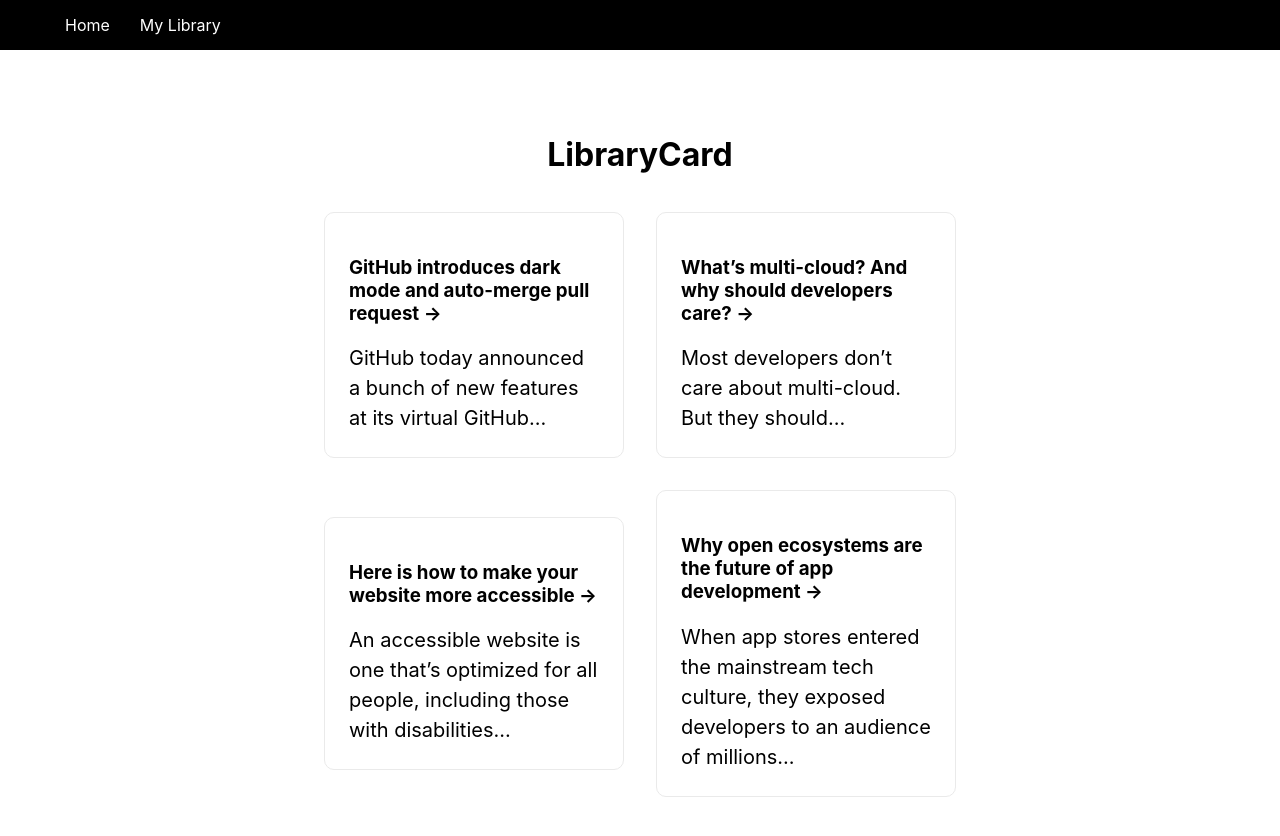
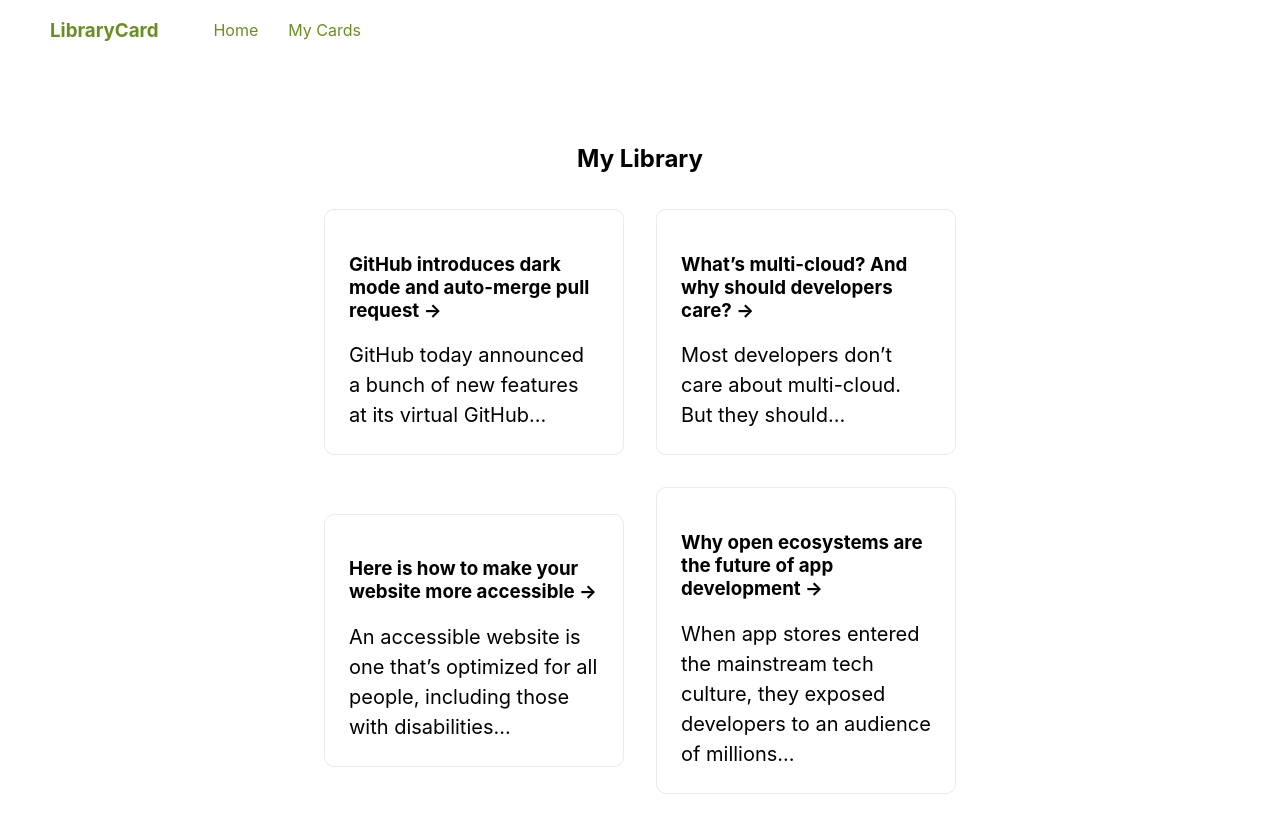
Before and after one commit to OldTubby/next-library, a Next.js app: page / in a window 1280 px wide. Shown: the top 836 px of the page. Built offline with nearby package versions, Linux system fonts and the light colour scheme.

Commit message:
Goofing with colors

```diff
--- a/components/BookDetail.js
+++ b/components/CardDetail.js
@@ -1,7 +1,7 @@
 import Link from 'next/link';
 import libraryStyles from '../styles/MyLibrary.module.css';
 
-const BookDetail = ({ article }) => {
+const CardDetail = ({ article }) => {
   return (
     <Link href='/article/[id]' as={`/article/${article.id}`}>
       <a className={libraryStyles.card}>
@@ -12,4 +12,4 @@
   );
 };
 
-export default BookDetail;
+export default CardDetail;
--- a/components/BookList.js
+++ b/components/CardList.js
@@ -1,14 +1,14 @@
-import BookDetail from './BookDetail';
+import CardDetail from './CardDetail';
 import libraryStyles from '../styles/MyLibrary.module.css';
 
-const BookList = ({ articles }) => {
+const CardList = ({ articles }) => {
   return (
     <div className={libraryStyles.grid}>
       {articles.map((article) => (
-        <BookDetail key={article.title} article={article} />
+        <CardDetail key={article.title} article={article} />
       ))}
     </div>
   );
 };
 
-export default BookList;
+export default CardList;
--- a/components/Header.js
+++ b/components/Header.js
@@ -4,7 +4,7 @@
 const Header = () => {
   return (
     <div>
-      <h1>LibraryCard</h1>
+      <h2>My Library</h2>
     </div>
   );
 };
--- a/components/Layout.js
+++ b/components/Layout.js
@@ -2,7 +2,6 @@
 import Meta from './Meta';
 import Header from './Header';
 import styles from '../styles/Layout.module.css';
-import MyLibrary from './MyLibrary';
 
 const Layout = ({ children }) => {
   return (
--- a/components/Meta.js
+++ b/components/Meta.js
@@ -16,7 +16,7 @@
 };
 
 Meta.defaultProps = {
-  title: 'BookBox',
+  title: 'LibraryCard',
   keywords: 'library, books, authors, collections',
   description: 'Do I already have this book?',
 };
--- a/components/MyLibrary.js
+++ b/components/MyLibrary.js
@@ -3,7 +3,7 @@
 const MyLibrary = () => {
   return (
     <div>
-      <h1>My Library</h1>
+      <h2>My Cards</h2>
     </div>
   );
 };
--- a/components/Nav.js
+++ b/components/Nav.js
@@ -4,12 +4,26 @@
 const Nav = () => {
   return (
     <nav className={navStyles.nav}>
+      {/* <span>
+        <svg width='30' height='30'>
+          <path d='M0,8 30,8' stroke='#000' stroke-width='5' />
+          <path d='M0,17 30,17' stroke='#000' stroke-width='5' />
+          <path d='M0,26 30,26' stroke='#000' stroke-width='5' />
+        </svg>
+      </span> */}
+
+      <ul>
+        <li>
+          <h3 className='textLogo'>LibraryCard</h3>
+        </li>
+      </ul>
+
       <ul>
         <li>
           <Link href='/'>Home</Link>
         </li>
         <li>
-          <Link href='/library'>My Library</Link>
+          <Link href='/library'>My Cards</Link>
         </li>
       </ul>
     </nav>
--- a/pages/index.js
+++ b/pages/index.js
@@ -1,11 +1,11 @@
 import { server } from '../config';
-import BookList from '../components/BookList';
+import CardList from '../components/CardList';
 import styles from '../styles/Layout.module.css';
 
 export default function Home({ articles }) {
   return (
     <div>
-      <BookList articles={articles} />
+      <CardList articles={articles} />
     </div>
   );
 }
--- a/pages/library.js
+++ b/pages/library.js
@@ -3,7 +3,7 @@
 export default function Library() {
   return (
     <div>
-      <h3>My Library</h3>
+      <h3>My Cards</h3>
     </div>
   );
 }
--- a/styles/Nav.module.css
+++ b/styles/Nav.module.css
@@ -1,8 +1,8 @@
 .nav {
-  height: 50px;
+  height: 60px;
   padding: 10px;
-  background: #000;
-  color: #fff;
+  background: #fff;
+  color: #6b8e23;
   display: flex;
   align-items: center;
   justify-content: flex-start;
```
